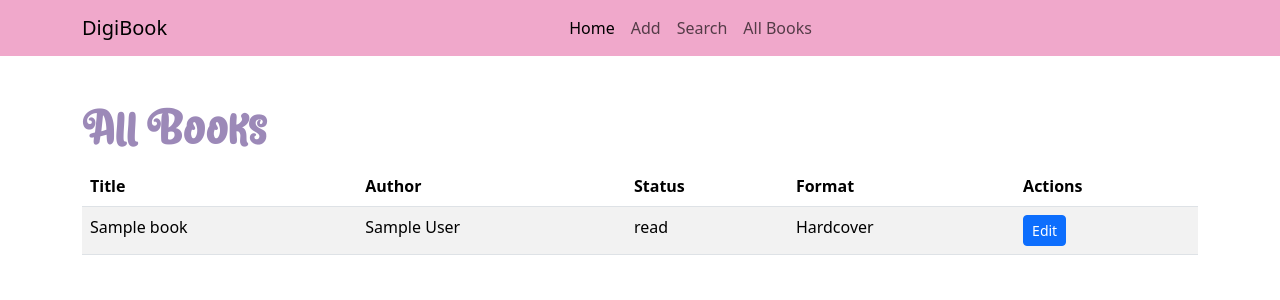
After one commit to Kamar-Moon/Flask_Digital_Library, a Flask app: page /view_books in a window 1280 px wide. The commit adds this page. Shown: the top 300 px of the page. Run offline with Flask 3, Linux system fonts and the light colour scheme; tables that the repository leaves empty hold one stand-in row (values such as "Sample post").

Commit message:
Edit Book Refactor + View all books
Edit book template now has the genres aligned with all other elements and now displays the checkboxes in rows and columns so its uses the whole rather then creating a long list of single checkboxes. Added a Cancel button to back out of making changes. This redirects user to the last page they were on.

Added a View Books route and template which shows you ALL the current books in the system, includes edit button tot take to edit page. Added navigation to this page in Base.html template.

```diff
--- a/app.py
+++ b/app.py
@@ -40,7 +40,7 @@ class Book(db.Model):
     genres = db.relationship('Genre', secondary='bookgenres', backref=db.backref('books', lazy='dynamic'))
 
 
-@app.route("/home")
+@app.route("/")
 def home():
     flash("Welcome User!")
     return render_template('base.html')
@@ -232,6 +232,11 @@ def delete_book(book_id):
 
             return redirect(url_for('search_book'))
 
+@app.route('/view_books', methods=['GET'])
+def view_books():
+    # Query for all books in the database
+    books = db.session.query(Book).all()
+    return render_template('view_books.html', books=books)
 
 if __name__ == "__main__":
     app.run(debug=True)
--- a/templates/base.html
+++ b/templates/base.html
@@ -39,6 +39,9 @@
                             <li class="nav-item">
                                 <a class="nav-link" href="{{ url_for('search_book')}}">Search</a>
                             </li>
+                            <li class="nav-item">
+                                <a class="nav-link" href="{{ url_for('view_books')}}">All Books</a>
+                            </li>
                         </ul>
                     </div>
                 </div>
--- /dev/null
+++ b/templates/view_books.html
@@ -0,0 +1,35 @@
+{% extends "base.html" %}
+
+{% block title %}
+    All Books
+{% endblock %}
+
+{% block content %}
+    <div class="container mt-5">
+        <h2>All Books</h2>
+        <table class="table table-striped">
+            <thead>
+                <tr>
+                    <th>Title</th>
+                    <th>Author</th>
+                    <th>Status</th>
+                    <th>Format</th>
+                    <th>Actions</th>
+                </tr>
+            </thead>
+            <tbody>
+                {% for book in books %}
+                    <tr>
+                        <td>{{ book.Title }}</td>
+                        <td>{{ book.Author }}</td>
+                        <td>{{ book.Status }}</td>
+                        <td>{{ book.Format }}</td>
+                        <td>
+                            <a href="{{ url_for('edit_book', book_id=book.BookID) }}" class="btn btn-sm btn-primary">Edit</a>
+                        </td>
+                    </tr>
+                {% endfor %}
+            </tbody>
+        </table>
+    </div>
+{% endblock %}
```
Also changed, not shown: templates/edit_book.html (+5 -2 lines).
